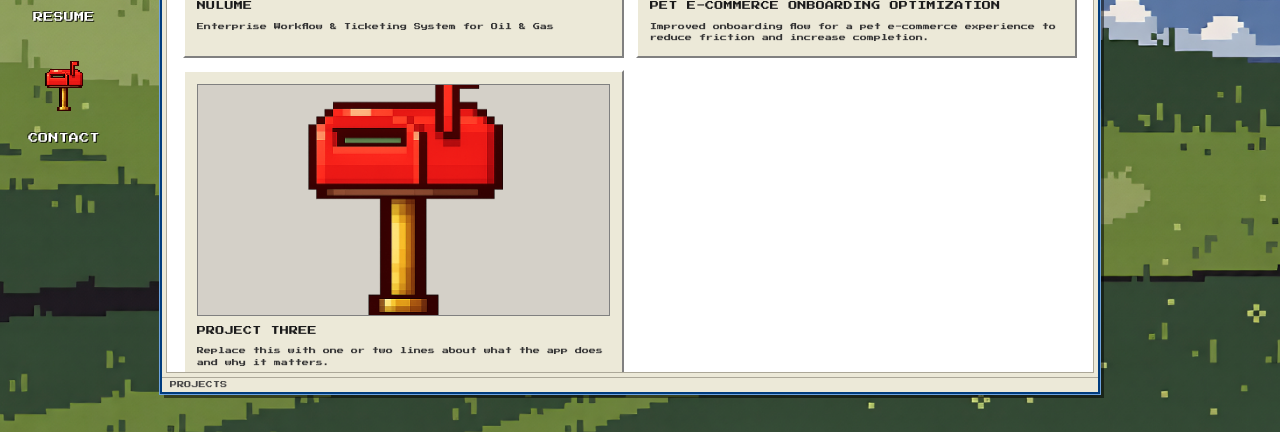
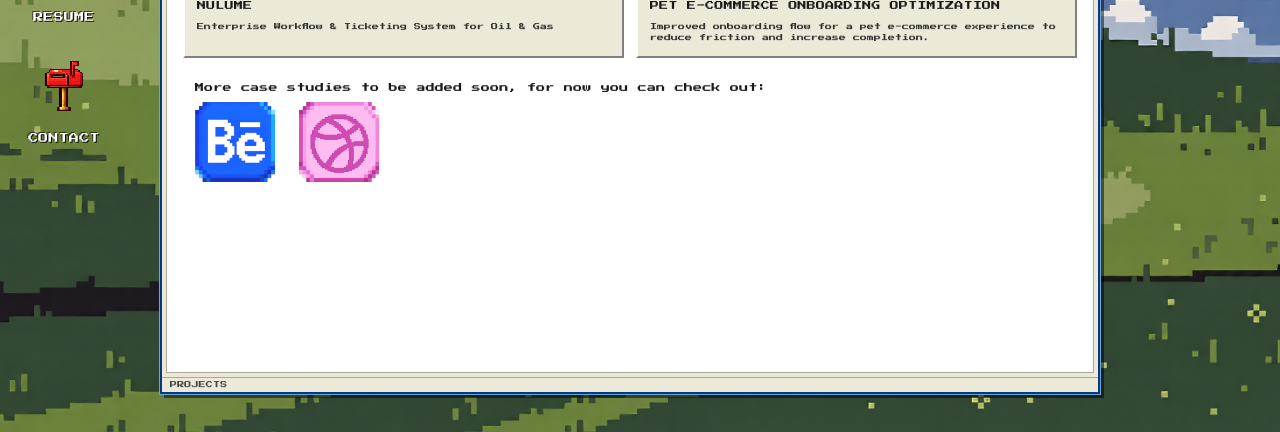
Before and after one commit to Nipish/Portfolio, a Next.js app: page / in a window 1280 px wide. Both pictures are taken after a click on the button "PROJECTS". Shown: the part 346-778 px from the top of the page. Built offline with nearby package versions, Linux system fonts and the light colour scheme.

Commit message:
Just FinAgg left

```diff
--- a/src/app/projects/[slug]/page.tsx
+++ b/src/app/projects/[slug]/page.tsx
@@ -30,10 +30,6 @@ const PROJECT_PAGES: Record<string, ProjectPageData> = {
       '/Projects/SUP/SUP%206.png',
       '/Projects/SUP/SUP%207.png',
     ],
-  },
-  'project-three': {
-    title: 'Project Three',
-    sectionImages: ['/icons/contact.png'],
   },
 };
 
--- a/src/components/apps/AboutApp.tsx
+++ b/src/components/apps/AboutApp.tsx
@@ -38,7 +38,11 @@ Comfortable working across the full design cycle — from understanding requirem
       role: 'UI/UX Designer',
       company: 'Infinite Locus',
       period: 'May 2023 – Apr 2025',
-      description: 'One line about what you did here.',
+      description: `Worked in a service-based setup, contributing to a multi-platform product across web and mobile.
+Handled design across admin and client-facing panels, along with mobile and tablet applications — ensuring consistency in experience despite different user roles and contexts.
+Built a scalable design system from the ground up, defining typography and color tokens with support for both dark and light modes. This helped bring structure to the product and made it easier to maintain consistency across features and platforms.
+Collaborated closely with developers to ensure accurate implementation, and worked directly with stakeholders to align on requirements, iterate on feedback, and move things forward without unnecessary friction.
+Comfortable working across the full design cycle — from understanding requirements to delivering production-ready designs — especially in environments where things are still evolving.`,
     },
     {
         role: 'UI/UX Designer',
--- a/src/components/window/WindowContent.tsx
+++ b/src/components/window/WindowContent.tsx
@@ -55,15 +55,20 @@ const PROJECTS: ProjectEntry[] = [
     ],
     openUrl: '/projects/project-two',
   },
+];
+
+const PORTFOLIO_SOCIAL = [
   {
-    title: 'Project Three',
-    description:
-      'Replace this with one or two lines about what the app does and why it matters.',
-    imageSrc: '/icons/contact.png',
-    sectionImages: ['/icons/contact.png'],
-    openUrl: '/projects/project-three',
+    label: 'Behance',
+    href: 'https://www.behance.net/nipishsaini',
+    iconSrc: '/icons/behance.png',
   },
-];
+  {
+    label: 'Dribbble',
+    href: 'https://dribbble.com/Nipish',
+    iconSrc: '/icons/dribbble.png',
+  },
+] as const;
 
 // ─── Component ────────────────────────────────────────────────────────────────
 //
@@ -235,6 +240,35 @@ function ProjectsApp({ isMaximized }: { isMaximized: boolean }) {
             </p>
           </button>
         ))}
+        <div
+          className={`p-3 flex flex-col gap-2 text-left min-h-0 ${
+            isMaximized ? '' : 'col-span-2'
+          }`}
+        >
+          <h3 className="font-pixel text-[9px] text-[#1a1a1a] tracking-wide leading-snug">
+            More case studies to be added soon, for now you can check out:
+          </h3>
+          <div className="flex flex-wrap items-center gap-x-6 gap-y-2">
+            {PORTFOLIO_SOCIAL.map((item) => (
+              <a
+                key={item.label}
+                href={item.href}
+                target="_blank"
+                rel="noopener noreferrer"
+                className="inline-flex items-center justify-center no-underline opacity-90 hover:opacity-100"
+                title={item.label}
+              >
+                <img
+                  src={item.iconSrc}
+                  alt={`${item.label} (opens in new tab)`}
+                  width={80}
+                  height={80}
+                  className="w-20 h-20 object-contain shrink-0"
+                />
+              </a>
+            ))}
+          </div>
+        </div>
       </div>
     </AppShell>
   );
@@ -257,14 +291,20 @@ function ResumeAppComponent() {
 }
 
 function ContactApp() {
+  const email = 'nipishsaini13@gmail.com';
   return (
     <AppShell title="Contact">
-      <p className="font-pixel text-[9px] text-[#333] leading-relaxed">
-        Replace this with your <strong>ContactApp</strong> component.
-        <br />
-        <br />
-        📁 /src/components/apps/ContactApp.tsx
-      </p>
+      <div className="flex flex-col gap-3 p-1">
+        <p className="font-vt323 text-[16px] text-[#333] leading-normal">
+          Reach me by email:
+        </p>
+        <a
+          href={`mailto:${email}`}
+          className="inline-flex w-fit items-center gap-1 font-pixel text-[8px] text-[#1a1a1a] uppercase px-3 py-2 bg-[#ece9d8] border-2 border-t-white border-l-white border-b-[#808080] border-r-[#808080] hover:bg-[#d4d0c8] no-underline"
+        >
+          {email}
+        </a>
+      </div>
     </AppShell>
   );
 }
```
Also changed, not shown: 1 other file (tests, documents, lock files or other folders).
